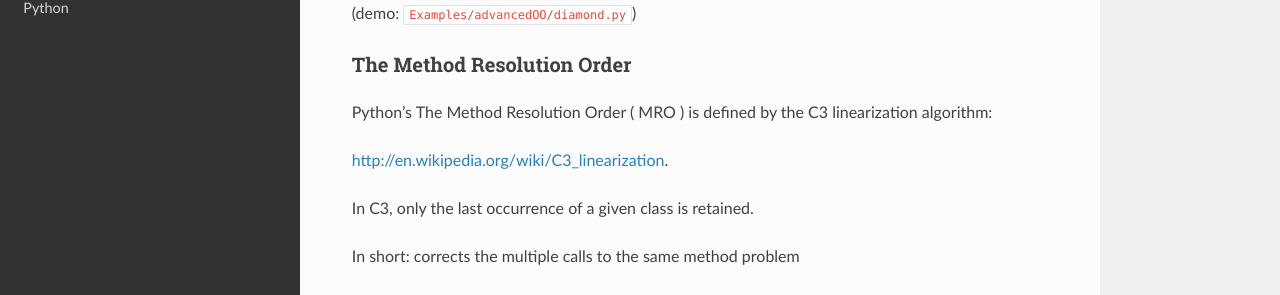
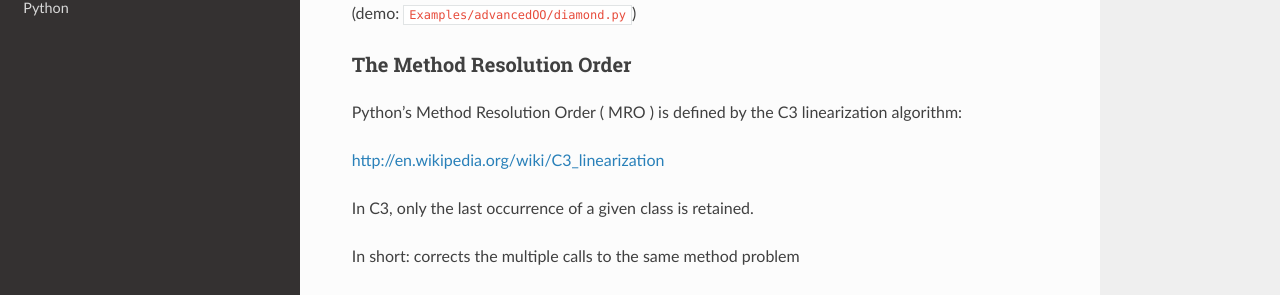
Before and after one commit to UWPCE-PythonCert/Py300, a Sphinx documentation site: the page built from source/advanced_oo.rst, in a window 1280 px wide and 900 px high, scrolled down 2274 px. Shown: the part 155-450 px from the top of the window. Built offline with Sphinx 7.4.7 and the Read the Docs theme 2.0.0, drawn with Linux system fonts in a browser that asks for light colours.

```diff
--- a/source/advanced_oo.rst
+++ b/source/advanced_oo.rst
@@ -126,10 +126,10 @@ A's methods can get called twice.
 The Method Resolution Order
 ----------------------------
 
-Python's The Method Resolution Order ( MRO ) is defined by the C3
+Python's  Method Resolution Order ( MRO ) is defined by the C3
 linearization algorithm:
 
-http://en.wikipedia.org/wiki/C3_linearization.
+http://en.wikipedia.org/wiki/C3_linearization
 
 In C3, only the last occurrence of a given class is retained.
 
--- a/source/index.rst
+++ b/source/index.rst
@@ -58,6 +58,8 @@ Topics
 :ref:`threading`
 ................
 
+:ref:`async`
+............
 
 :ref:`datetime`
 ...............
```
Also changed, not shown: source/async.rst (added, +10 -0 lines), 1 other file.
